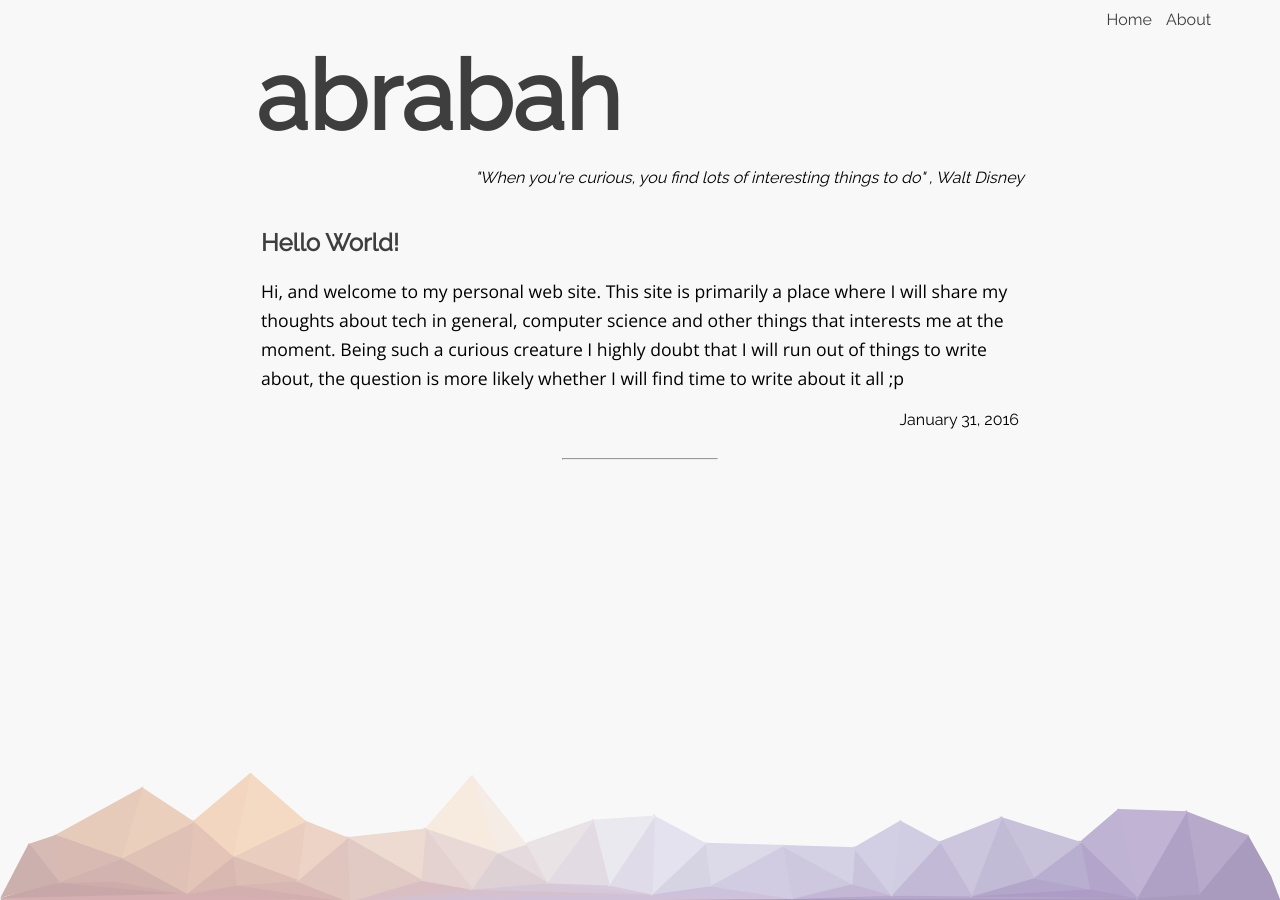
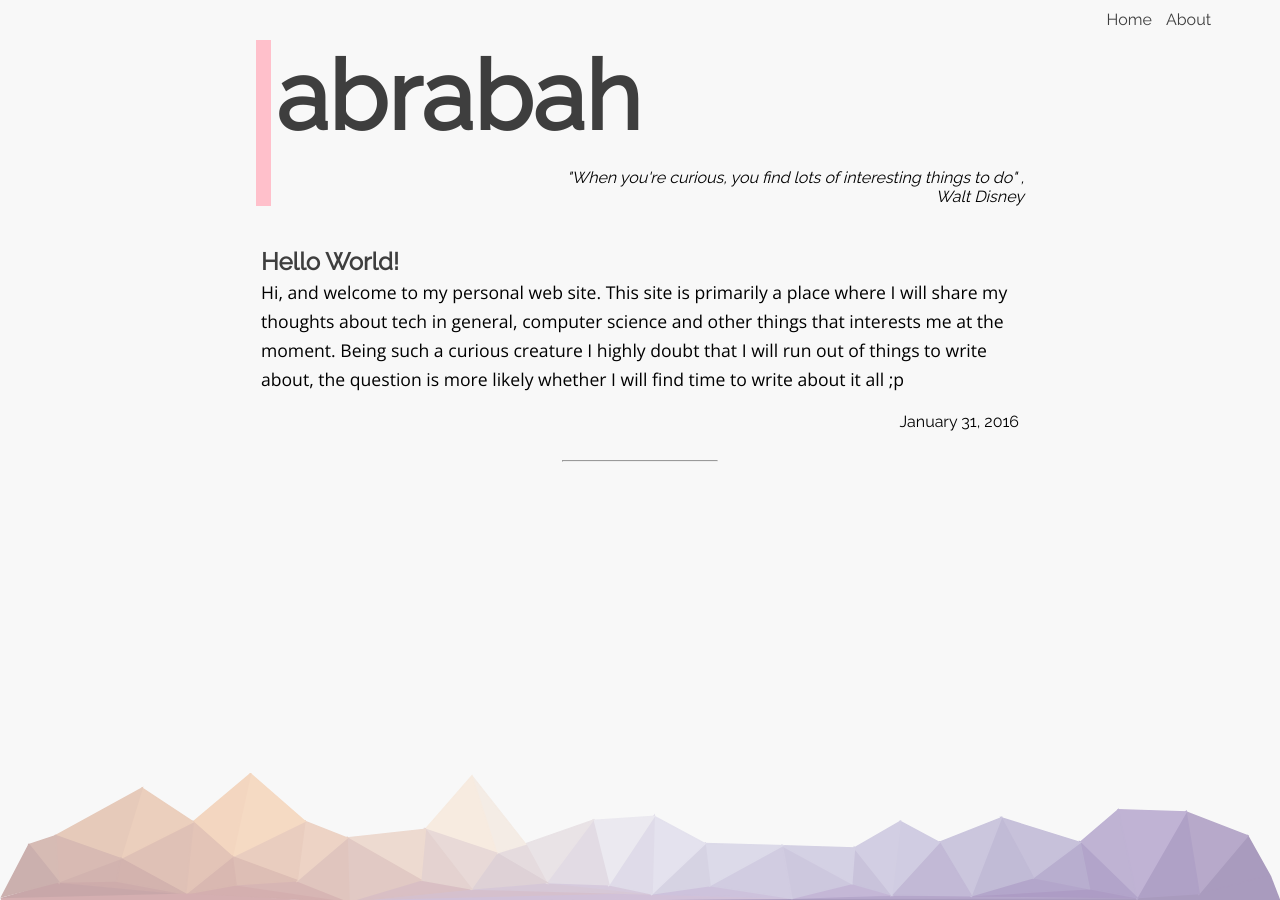
Before and after one commit to abrabah/abrabah.github.io, a Jekyll site: the page built from index.html, in a window 1280 px wide. Built offline with Jekyll 4.4.1, drawn with Linux system fonts in a browser that asks for light colours; nearby versions of some CDN libraries.

Commit message:
Added some css to make the page more elegant on very large screens

```diff
--- a/index.html
+++ b/index.html
@@ -3,14 +3,15 @@
 title: Abrabah
 ---
 
-
-<strong class="title">abrabah</strong>
-<p class="sub-title" style="font-style: italic">
-    "When you're curious, you find lots of interesting things to do" , <span style="font-style: unset">Walt Disney</span>
-</p>
+<section class="post-overview-header">
+    <strong class="title">abrabah</strong>
+    <p class="sub-title" style="font-style: italic">
+        "When you're curious, you find lots of interesting things to do" , <br/> <span style="font-style: unset">Walt Disney</span>
+    </p>
+</section>
 
 
-<section class="posts">
+<section >
   {% for post in site.posts %}
     <article class="post-element" onclick="location.href='{{ post.url }}'">
        <h2 class="post-title">{{ post.title }}</h2>
--- a/style/components/_content.scss
+++ b/style/components/_content.scss
@@ -1,8 +1,11 @@
 
-.content{
-content:'';
-display:block;
-clear: both;
-padding-top: $header-height + 20;
-margin: 0 20%;
+.content {
+  content: '';
+  display: block;
+  clear: both;
+  padding: $header-height + 20 20% 0 20%;
+
+  margin: 0 auto;
+  max-width: 1000px;
+  min-width: 300px;
 }
--- a/style/components/_global.scss
+++ b/style/components/_global.scss
@@ -11,6 +11,7 @@
   padding: 0;
   width: 100%;
   height: 100%;
+  min-width: 700px;
 }
 
 body{
--- a/style/components/_post.scss
+++ b/style/components/_post.scss
@@ -1,5 +1,8 @@
 
-
+.post-overview-header{
+  border-left:solid 15px #ffc0cb;
+  padding-left: 5px;
+}
 
 .post-element{
   padding: 5px;
@@ -10,8 +13,9 @@
 
   .post-title{
     color: $header-color;
+    margin-bottom: 0.1em;
   }
-  .post-excerpt{
+  .text-content{
     margin-top: 0;
   }
   .post-date{
```
Also changed, not shown: _posts/2016-01-31-hello-world.md (+6 -0 lines).
